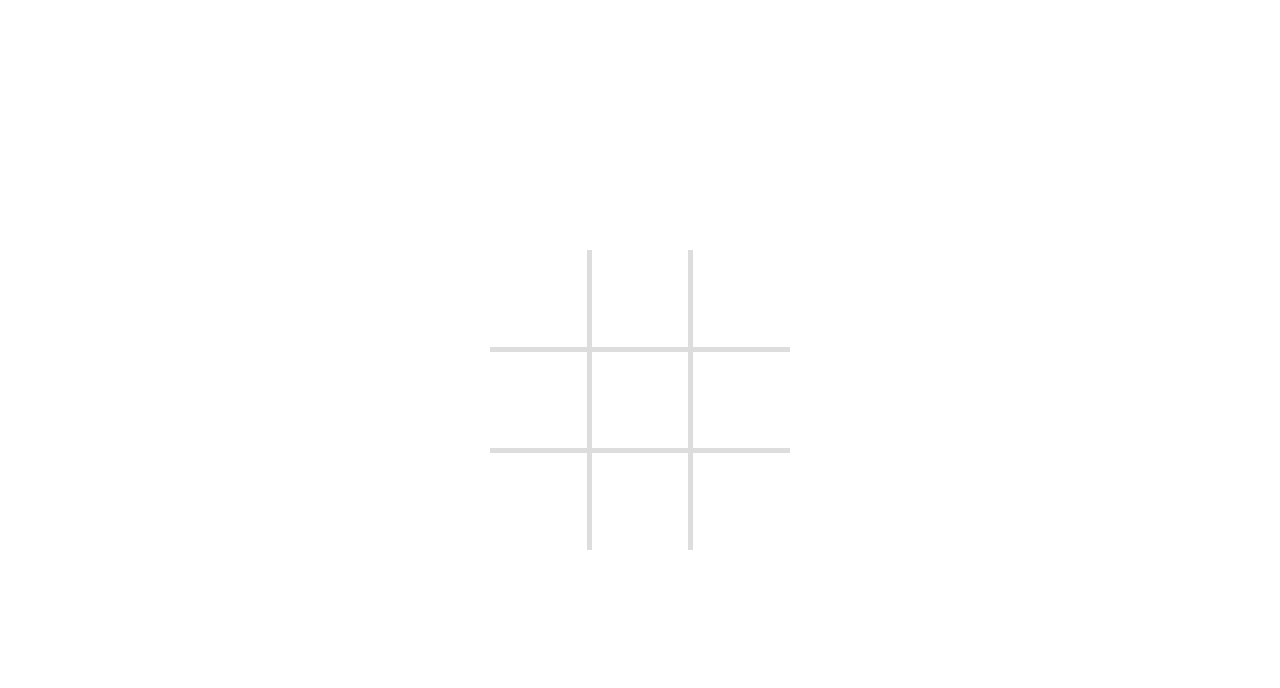
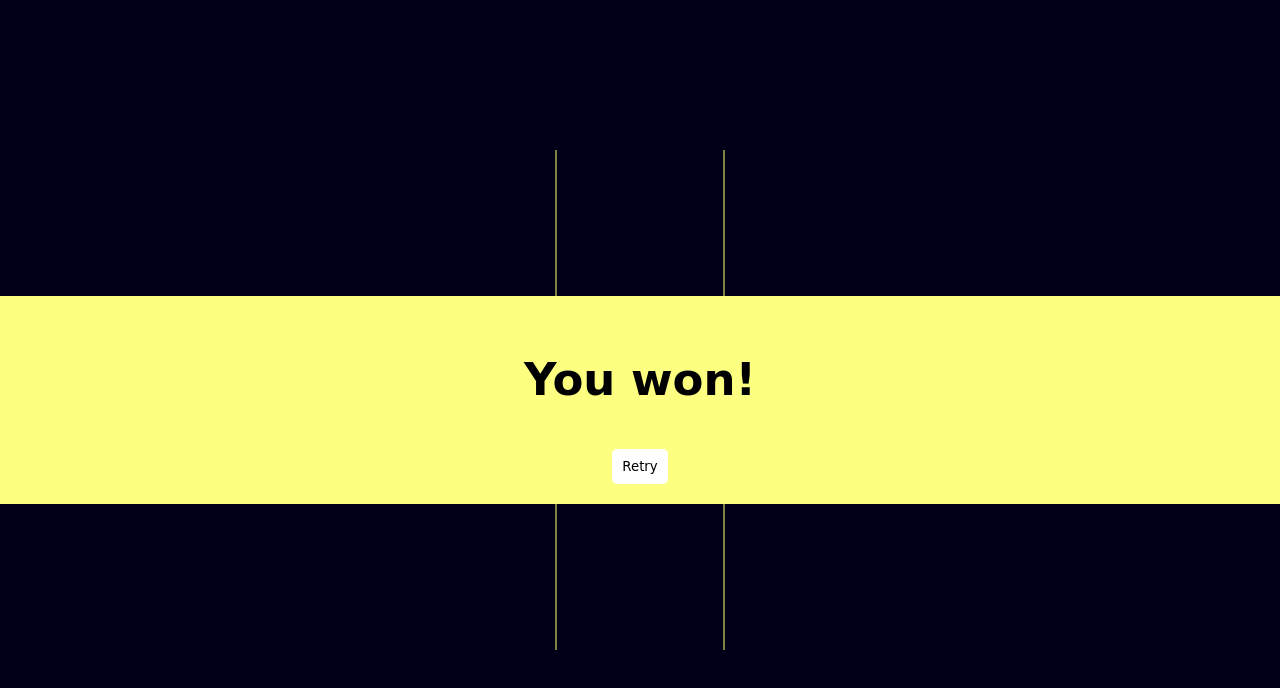
Before and after one commit to alchuu00/tic-tac-toe, a website: page index.html in a window 1280 px wide. Drawn offline with Linux system fonts and the light colour scheme; a web font is replaced by a local one.

Commit message:
add style

```diff
--- a/index.html
+++ b/index.html
@@ -25,6 +25,13 @@
         <div class="square"></div>
         <div class="square"></div>
     </div>
+
+    <div class="modal-overlay">
+        <div class="modal">
+          <h2>You won!</h2>
+          <button class="close-btn">Retry</button>
+        </div>
+      </div>
 </body>
 
 </html>
--- a/style.css
+++ b/style.css
@@ -8,21 +8,22 @@ body {
   justify-content: center;
   align-items: center;
   font-family: 'Tilt Neon', cursive;
+  background-color: rgb(0, 0, 51);
 }
 
 .container {
   display: grid;
   grid-template-columns: repeat(3, 1fr);
   grid-template-rows: repeat(3, 1fr);
-  gap: 5px;
-  width: 300px;
-  height: 300px;
+  gap: 2px;
+  width: 500px;
+  height: 500px;
   margin: 0 auto;
-  background-color: #ddd;
+  background-color: #fdff81;
 }
 
 .square {
-  background-color: white;
+  background-color: rgb(0, 0, 51);
   font-size: 80px;
   display: flex;
   justify-content: center;
@@ -32,5 +33,45 @@ body {
 }
 
 .square:hover {
-  background-color: #f1f1f1;
+  background-color: rgb(10, 10, 59);
 }
+
+.✕ {
+  color: aqua;
+  text-shadow: 0 0 15px aqua;
+}
+
+.♡ {
+  color:violet;
+  text-shadow: 0 0 15px violet;
+}
+
+.modal-overlay {
+  position: fixed;
+  top: 0;
+  left: 0;
+  width: 100%;
+  height: 100%;
+  background-color: rgba(0, 0, 0, 0.5);
+  display: flex;
+  justify-content: center;
+  align-items: center;
+  z-index: 9999;
+}
+
+.modal {
+  font-size: 30px;
+  background-color: #fdff81;
+  padding: 20px;
+  width: 100vw;
+  text-align: center;
+}
+
+.close-btn {
+  background-color: #fff;
+  font-family: 'Tilt Neon', cursive;
+  border: none;
+  padding: 10px;
+  border-radius: 5px;
+  cursor: pointer;
+}
```
